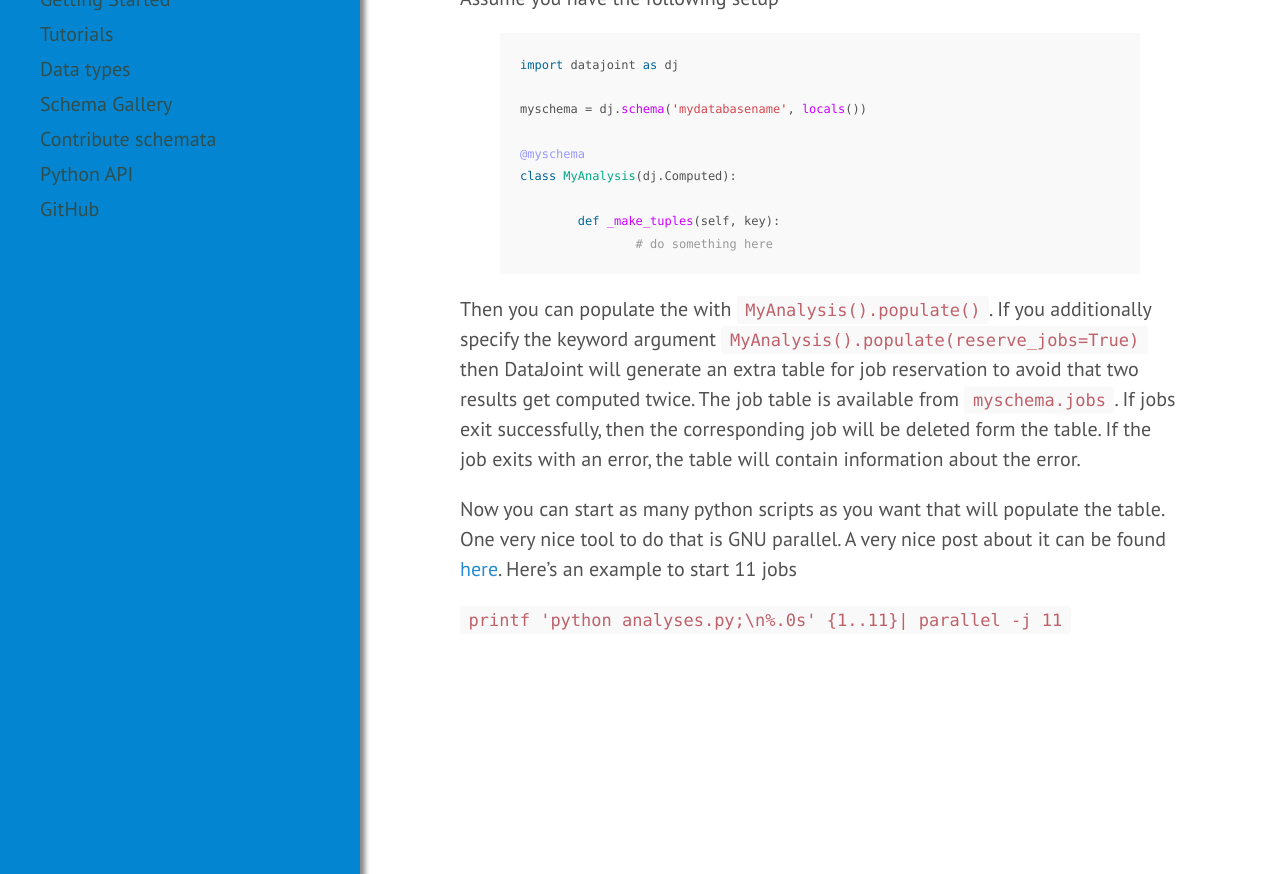
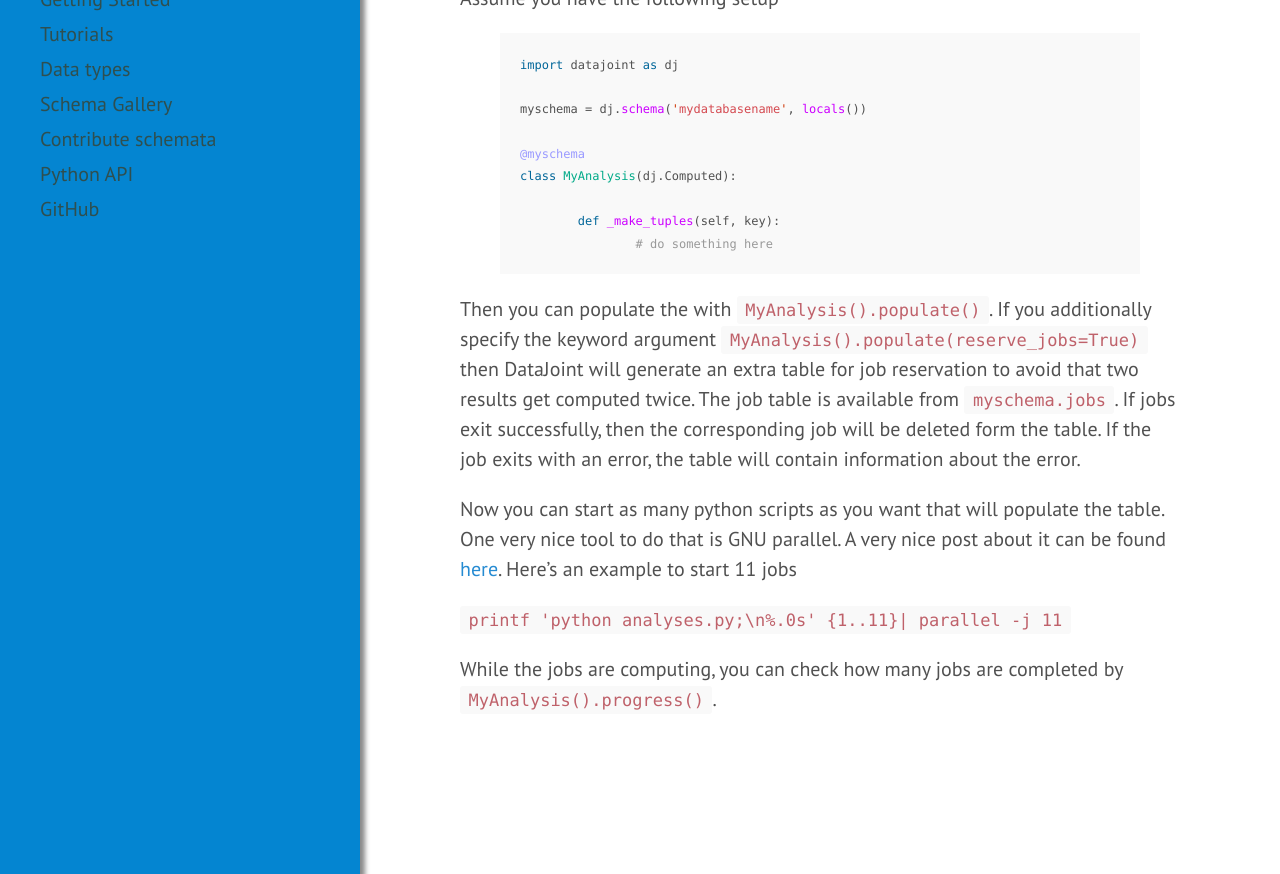
Before and after one commit to datajoint/datajoint-github-page, a Jekyll site: the page built from _posts/2015-07-11-distributed_processing.md, in a window 1280 px wide and 1198 px high, cut to the strip 324-1198 px from the top of the window. Built offline with Jekyll 4.4.1, drawn with Linux system fonts in a browser that asks for light colours; Markdown is read by kramdown in place of the engine named in the settings.

Commit message:
completed post

````diff
--- a/_posts/2015-07-11-distributed_processing.md
+++ b/_posts/2015-07-11-distributed_processing.md
@@ -26,6 +26,9 @@ class MyAnalysis(dj.Computed):
 
 Then you can populate the with ```MyAnalysis().populate()```. If you additionally specify the keyword argument ```MyAnalysis().populate(reserve_jobs=True)``` then DataJoint will generate an extra table for job reservation to avoid that two results get computed twice. The job table is available from ```myschema.jobs```. If jobs exit successfully, then the corresponding job will be deleted form the table. If the job exits with an error, the table will contain information about the error.
 
+
 Now you can start as many python scripts as you want that will populate the table. One very nice tool to do that is GNU parallel. A very nice post about it can be found [here](http://unethicalblogger.com/2010/11/11/gnu-parallel-changed-my-life.html). Here's an example to start 11 jobs
 
 ```printf 'python analyses.py;\n%.0s' {1..11}| parallel -j 11```
+
+While the jobs are computing, you can check how many jobs are completed by ```MyAnalysis().progress()```.
````
